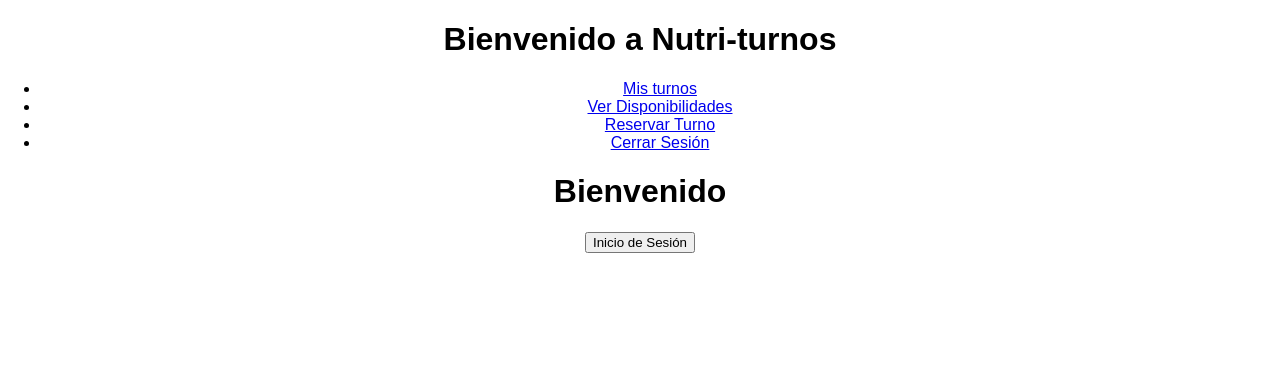
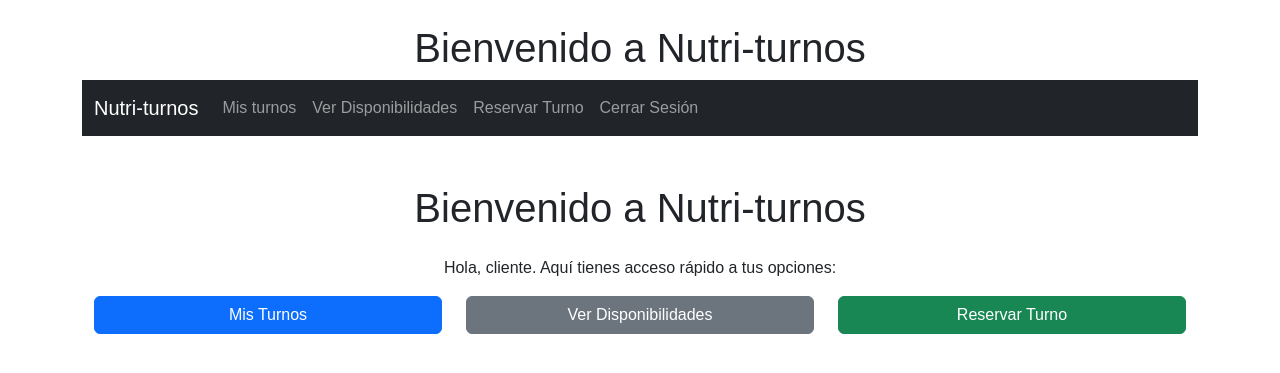
Before and after one commit to azuagajuandev/gestion-turnos, a Flask app: page / in a window 1280 px wide. Shown: the top 373 px of the page. Run offline with Flask 3, Linux system fonts and the light colour scheme; the visitor is signed in with stand-in values (Sample User, id 1); some libraries are stand-ins or nearby versions.

Commit message:
Cambios en diseno usando boostrap

```diff
--- a/templates/index.html
+++ b/templates/index.html
@@ -1,10 +1,38 @@
 {% extends "layout.html" %}
 
 {% block content %}
-    <h1>Bienvenido</h1>
-    <div>
-        <a href="/login">
-            <button>Inicio de Sesión</button>
-        </a>
-    </div>
+<div class="container mt-5">
+    <h1 class="text-center">Bienvenido a Nutri-turnos</h1>
+    {% if session.get('role') == 'cliente' %}
+        <p class="text-center mt-4">Hola, cliente. Aquí tienes acceso rápido a tus opciones:</p>
+        <div class="row justify-content-center mt-3">
+            <div class="col-12 col-md-4 mb-2">
+                <a href="{{ url_for('cliente_turnos') }}" class="btn btn-primary w-100">Mis Turnos</a>
+            </div>
+            <div class="col-12 col-md-4 mb-2">
+                <a href="{{ url_for('cliente_disponibilidades') }}" class="btn btn-secondary w-100">Ver Disponibilidades</a>
+            </div>
+            <div class="col-12 col-md-4 mb-2">
+                <a href="{{ url_for('nuevo_turno') }}" class="btn btn-success w-100">Reservar Turno</a>
+            </div>
+        </div>
+    {% elif session.get('role') == 'profesional' %}
+        <p class="text-center mt-4">Hola, profesional. Aquí tienes acceso rápido a tus opciones:</p>
+        <div class="row justify-content-center mt-3">
+            <div class="col-12 col-md-4 mb-2">
+                <a href="{{ url_for('profesional_turnos') }}" class="btn btn-primary w-100">Ver Turnos</a>
+            </div>
+            <div class="col-12 col-md-4 mb-2">
+                <a href="{{ url_for('configuracion') }}" class="btn btn-secondary w-100">Configurar Horarios</a>
+            </div>
+        </div>
+    {% else %}
+        <p class="text-center mt-4">Por favor, inicia sesión para acceder a tus opciones:</p>
+        <div class="row justify-content-center mt-3">
+            <div class="col-12 col-md-4 mb-2">
+                <a href="{{ url_for('login') }}" class="btn btn-primary w-100">Inicio de Sesión</a>
+            </div>
+        </div>
+    {% endif %}
+</div>
 {% endblock %}
--- a/templates/layout.html
+++ b/templates/layout.html
@@ -3,42 +3,56 @@
 <head>
     <meta charset="UTF-8">
     <meta name="viewport" content="width=device-width, initial-scale=1.0">
+    <meta name="description" content="Gestión de turnos.">
+    <meta name="author" content="Juan Manuel Azuaga Lombardo">
     <title>Nutri-turnos</title>
+    <link href="https://cdnjs.cloudflare.com/ajax/libs/bootstrap/5.3.0-alpha3/css/bootstrap.min.css" rel="stylesheet">
+    <script src="https://cdnjs.cloudflare.com/ajax/libs/bootstrap/5.3.0-alpha3/js/bootstrap.bundle.min.js"></script>
     <link rel="stylesheet" href="{{ url_for('static', filename='styles.css') }}">
 </head>
 <body>
+    <div class="container mt-4">
         <h1>Bienvenido a Nutri-turnos</h1>
-    <nav>
-        <ul>
+        <nav class="navbar navbar-expand-lg navbar-dark bg-dark">
+            <div class="container-fluid">
+                <a class="navbar-brand" href="{{ url_for('index') }}">Nutri-turnos</a>
+                <button class="navbar-toggler" type="button" data-bs-toggle="collapse" data-bs-target="#navbarNav" aria-controls="navbarNav" aria-expanded="false" aria-label="Toggle navigation">
+                    <span class="navbar-toggler-icon"></span>
+                </button>
+                <div class="collapse navbar-collapse" id="navbarNav">
+                    <ul class="navbar-nav">
                         {% if session.get('role') == 'cliente' %}
-            <li><a href="{{ url_for('cliente_turnos') }}">Mis turnos</a></li>
-            <li><a href="{{ url_for('cliente_disponibilidades') }}">Ver Disponibilidades</a></li>
-            <li><a href="{{ url_for('nuevo_turno') }}">Reservar Turno</a></li>
-            <li><a href="{{ url_for('logout') }}">Cerrar Sesión</a></li>
+                        <li class="nav-item"><a class="nav-link" href="{{ url_for('cliente_turnos') }}">Mis turnos</a></li>
+                        <li class="nav-item"><a class="nav-link" href="{{ url_for('cliente_disponibilidades') }}">Ver Disponibilidades</a></li>
+                        <li class="nav-item"><a class="nav-link" href="{{ url_for('nuevo_turno') }}">Reservar Turno</a></li>
+                        <li class="nav-item"><a class="nav-link" href="{{ url_for('logout') }}">Cerrar Sesión</a></li>
                         {% elif session.get('role') == 'profesional' %}
-                <li><a href="{{ url_for('profesional_turnos') }}">Ver Turnos</a></li>
-                <li><a href="{{ url_for('configuracion') }}">Configurar Horarios</a></li>
-                <li><a href="{{ url_for('logout') }}">Cerrar Sesión</a></li>
+                        <li class="nav-item"><a class="nav-link" href="{{ url_for('profesional_turnos') }}">Ver Turnos</a></li>
+                        <li class="nav-item"><a class="nav-link" href="{{ url_for('configuracion') }}">Configurar Horarios</a></li>
+                        <li class="nav-item"><a class="nav-link" href="{{ url_for('logout') }}">Cerrar Sesión</a></li>
                         {% else %}
-                <li><a href="{{ url_for('login') }}">Iniciar Sesión</a></li>
+                        <li class="nav-item"><a class="nav-link" href="{{ url_for('login') }}">Iniciar Sesión</a></li>
                         {% endif %}
                     </ul>
+                </div>
+            </div>
         </nav>
-    <div>
+        <div class="container mt-3">
             {% with messages = get_flashed_messages(with_categories=true) %}
                 {% if messages %}
-                <div>
                     {% for category, message in messages %}
-                        <div class="alert alert-{{ category }}">
+                    <div class="alert alert-{{ category }} alert-dismissible fade show" role="alert">
                         {{ message|safe }}
+                        <button type="button" class="btn-close" data-bs-dismiss="alert" aria-label="Close"></button>
                     </div>
                     {% endfor %}
-                </div>
                 {% endif %}
             {% endwith %}
+        </div>
 
             {% block content %}{% endblock %}
 
         </div>
+    </div>
 </body>
 </html>
--- a/templates/turnos.html
+++ b/templates/turnos.html
@@ -3,14 +3,15 @@
 {% block content %}
 
     <h2>Turnos</h2>
-    <table>
-        <thead>
+    <table class="table table-striped table-hover">
+        <thead class="table-dark">
             <tr>
                 <th>ID</th>
                 <th>Cliente</th>
                 <th>Email</th>
                 <th>Fecha</th>
                 <th>Pagado</th>
+                <th>Acción</th>
             </tr>
         </thead>
         <tbody>
```
Also changed, not shown: templates/cliente_turnos.html (+13 -13 lines), templates/configuracion.html (+23 -9 lines), templates/disponibilidades.html (+5 -5 lines), templates/login.html (+9 -9 lines), templates/nuevo_turno.html (+10 -10 lines). Lines whose indentation alone changed are shown as unchanged.
